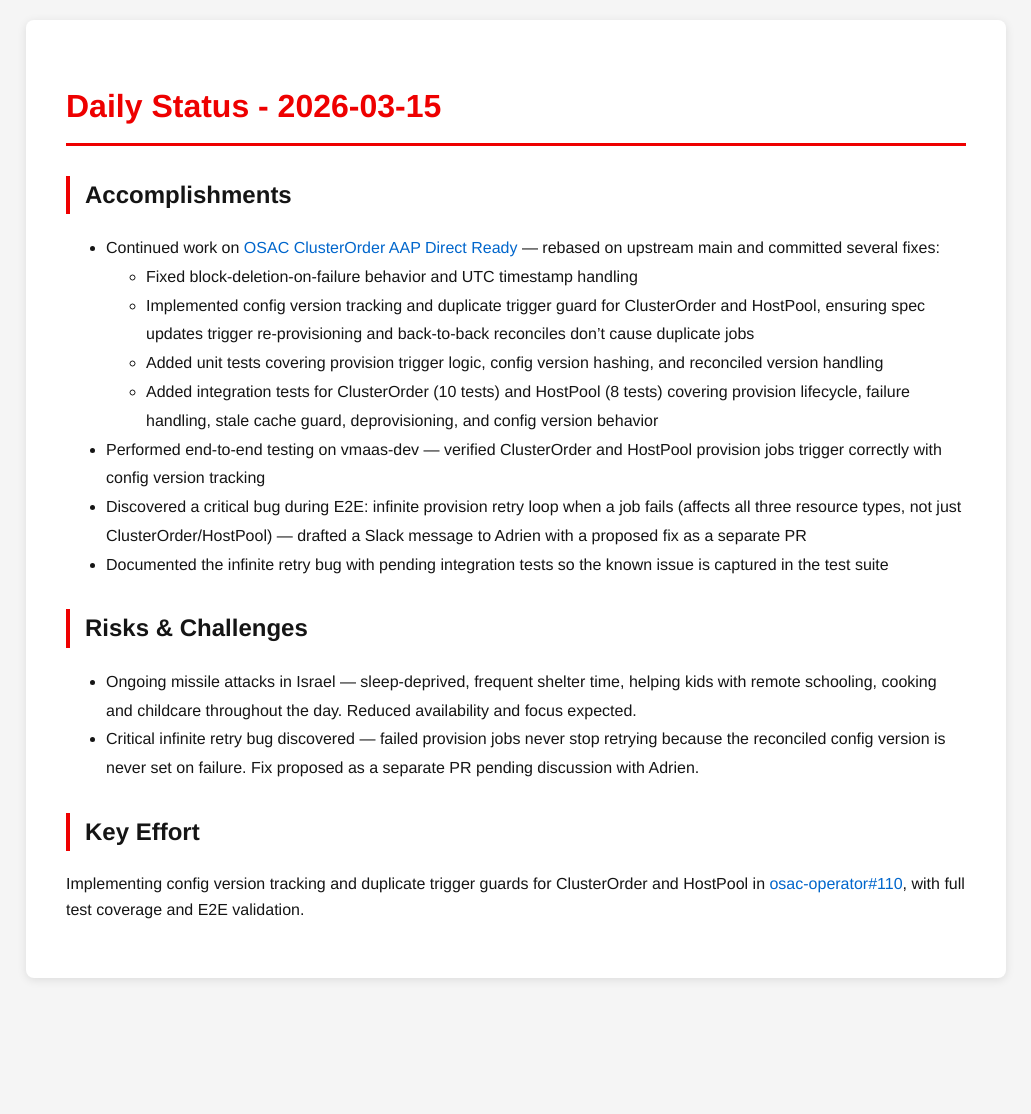
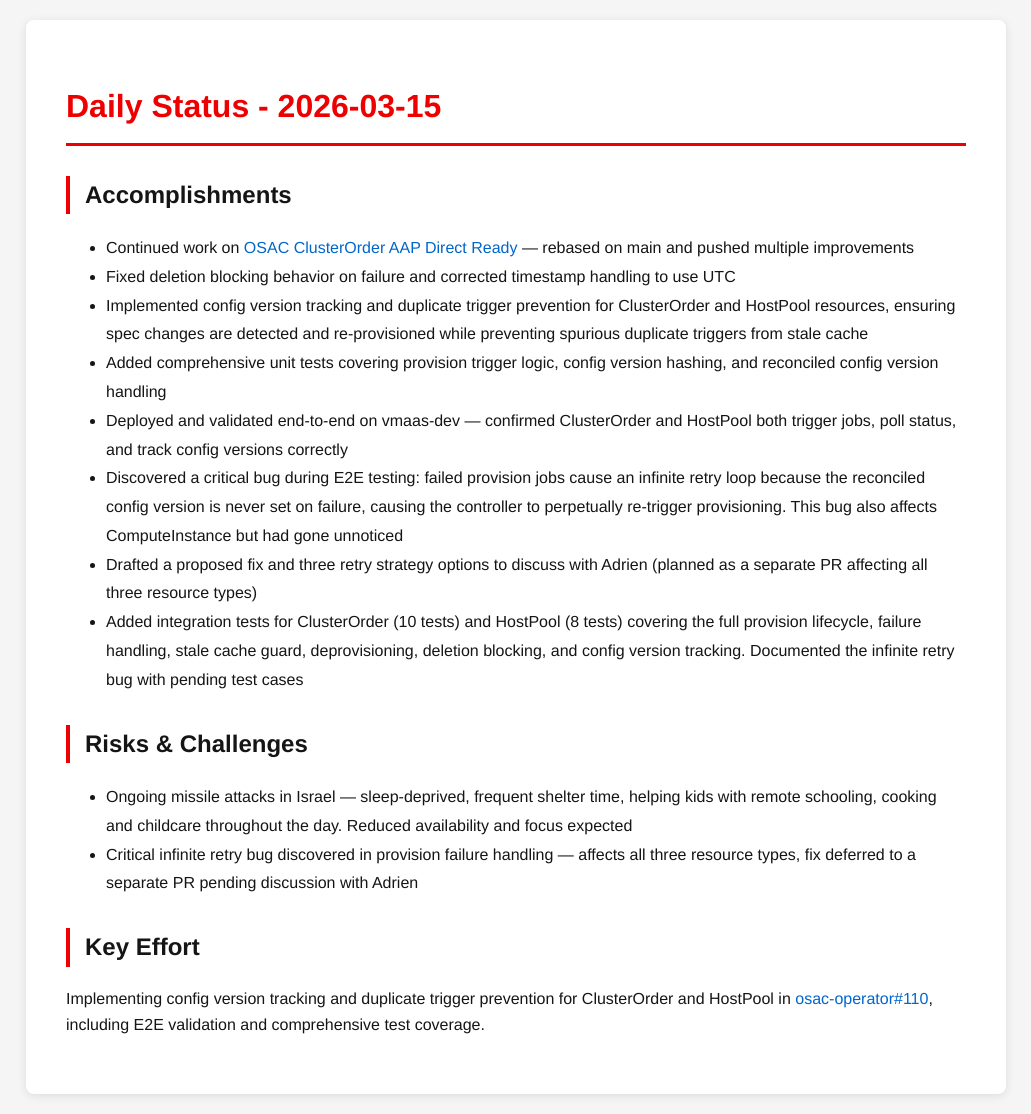
Before and after one commit to tzvatot/daily-status, a Jekyll site: the page built from 2026-03-15.md, in a window 1280 px wide. Shown: the whole page, without its empty margins (124-1155 px from the left). Built offline with Jekyll 4.4.1, drawn with Linux system fonts in a browser that asks for light colours; before the commit the page ends 998 px from its top, so only the background shows below that.

Commit message:
Daily status update - 2026-03-15

```diff
--- a/2026-03-15.md
+++ b/2026-03-15.md
@@ -7,18 +7,18 @@ date: 2026-03-15
 # Daily Status - 2026-03-15
 
 ## Accomplishments
-- Continued work on [OSAC ClusterOrder AAP Direct Ready](https://github.com/osac-project/osac-operator/pull/110) — rebased on upstream main and committed several fixes:
-  - Fixed block-deletion-on-failure behavior and UTC timestamp handling
-  - Implemented config version tracking and duplicate trigger guard for ClusterOrder and HostPool, ensuring spec updates trigger re-provisioning and back-to-back reconciles don't cause duplicate jobs
-  - Added unit tests covering provision trigger logic, config version hashing, and reconciled version handling
-  - Added integration tests for ClusterOrder (10 tests) and HostPool (8 tests) covering provision lifecycle, failure handling, stale cache guard, deprovisioning, and config version behavior
-- Performed end-to-end testing on vmaas-dev — verified ClusterOrder and HostPool provision jobs trigger correctly with config version tracking
-- Discovered a critical bug during E2E: infinite provision retry loop when a job fails (affects all three resource types, not just ClusterOrder/HostPool) — drafted a Slack message to Adrien with a proposed fix as a separate PR
-- Documented the infinite retry bug with pending integration tests so the known issue is captured in the test suite
+- Continued work on [OSAC ClusterOrder AAP Direct Ready](https://github.com/osac-project/osac-operator/pull/110) — rebased on main and pushed multiple improvements
+- Fixed deletion blocking behavior on failure and corrected timestamp handling to use UTC
+- Implemented config version tracking and duplicate trigger prevention for ClusterOrder and HostPool resources, ensuring spec changes are detected and re-provisioned while preventing spurious duplicate triggers from stale cache
+- Added comprehensive unit tests covering provision trigger logic, config version hashing, and reconciled config version handling
+- Deployed and validated end-to-end on vmaas-dev — confirmed ClusterOrder and HostPool both trigger jobs, poll status, and track config versions correctly
+- Discovered a critical bug during E2E testing: failed provision jobs cause an infinite retry loop because the reconciled config version is never set on failure, causing the controller to perpetually re-trigger provisioning. This bug also affects ComputeInstance but had gone unnoticed
+- Drafted a proposed fix and three retry strategy options to discuss with Adrien (planned as a separate PR affecting all three resource types)
+- Added integration tests for ClusterOrder (10 tests) and HostPool (8 tests) covering the full provision lifecycle, failure handling, stale cache guard, deprovisioning, deletion blocking, and config version tracking. Documented the infinite retry bug with pending test cases
 
 ## Risks & Challenges
-- Ongoing missile attacks in Israel — sleep-deprived, frequent shelter time, helping kids with remote schooling, cooking and childcare throughout the day. Reduced availability and focus expected.
-- Critical infinite retry bug discovered — failed provision jobs never stop retrying because the reconciled config version is never set on failure. Fix proposed as a separate PR pending discussion with Adrien.
+- Ongoing missile attacks in Israel — sleep-deprived, frequent shelter time, helping kids with remote schooling, cooking and childcare throughout the day. Reduced availability and focus expected
+- Critical infinite retry bug discovered in provision failure handling — affects all three resource types, fix deferred to a separate PR pending discussion with Adrien
 
 ## Key Effort
-Implementing config version tracking and duplicate trigger guards for ClusterOrder and HostPool in [osac-operator#110](https://github.com/osac-project/osac-operator/pull/110), with full test coverage and E2E validation.
+Implementing config version tracking and duplicate trigger prevention for ClusterOrder and HostPool in [osac-operator#110](https://github.com/osac-project/osac-operator/pull/110), including E2E validation and comprehensive test coverage.
```
